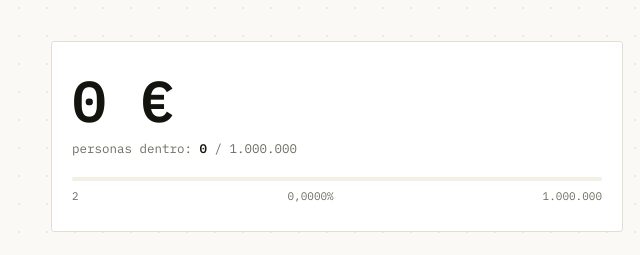
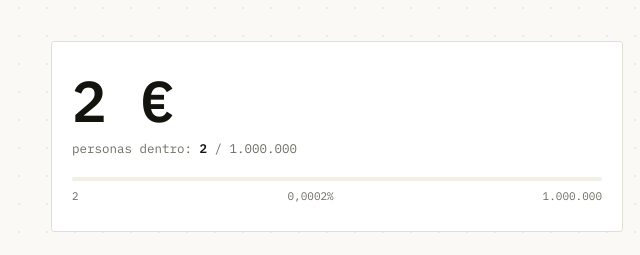
Before and after one commit to ruben-tm/one-dollar-experiment, a plain HTML site: page index.html in a window 1280 px wide. Shown: the part 426-681 px from the top of the page, 303-943 px from the left. Drawn offline with Linux system fonts and the light colour scheme.

Commit message:
Update index.html

```diff
--- a/index.html
+++ b/index.html
@@ -220,7 +220,7 @@
   // así que funciona igual dentro y fuera de Claude).
   //
   // Déjalo en null para volver al modo automático (backend o demo local).
-  const MANUAL_COUNT = 0;
+  const MANUAL_COUNT = 2;
 
   // Si despliegas el backend (ver carpeta /backend), pon aquí su URL pública,
   // por ejemplo: 'https://tu-backend.onrender.com'
```
